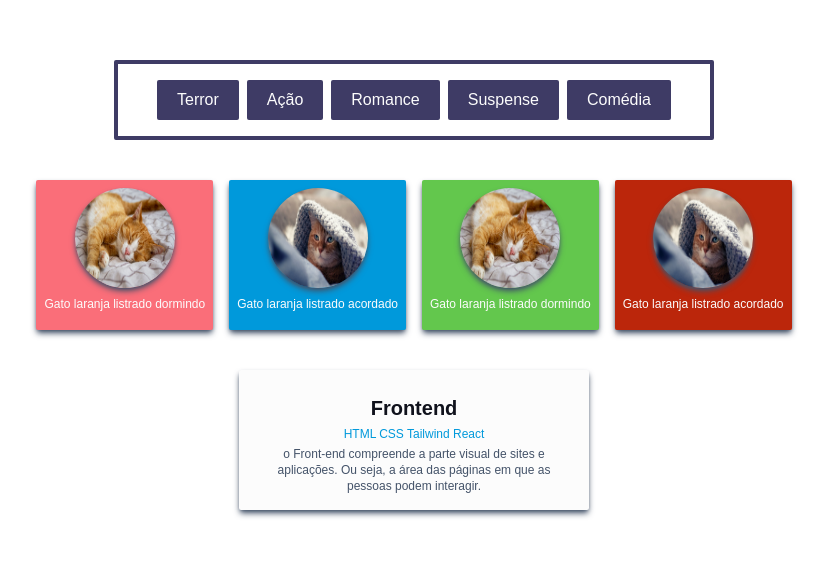
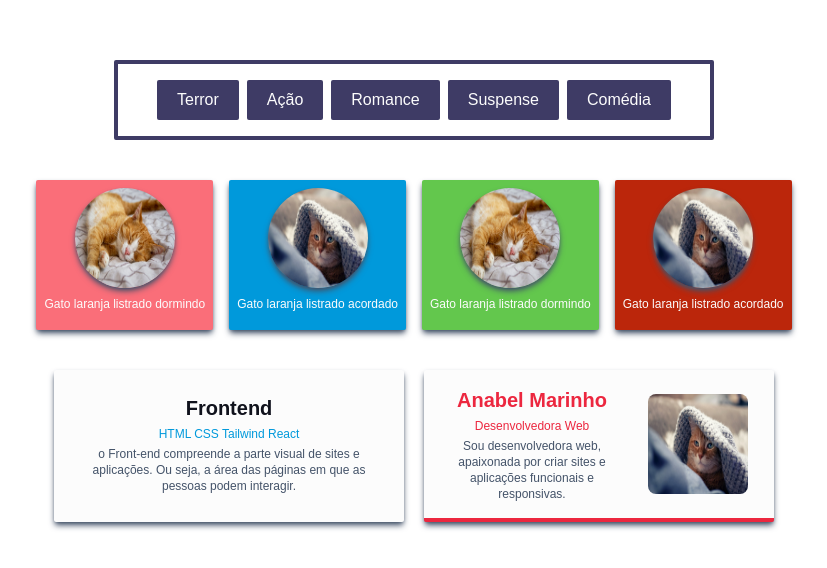
Before and after one commit to AnabelMarinho/Componentes-Nextjs, a Next.js app: page / in a window 1280 px wide. Shown: the top 568 px of the page, without its empty margins (226-1053 px from the left). Built offline with nearby package versions, Linux system fonts and the light colour scheme.

Commit message:
cardmine3

```diff
--- a/src/app/page.tsx
+++ b/src/app/page.tsx
@@ -1,5 +1,6 @@
 import Cardmine from "@/components/ui/cardmine";
 import Cardmine2 from "@/components/ui/cardmine2";
+import Cardmine3 from "@/components/ui/cardmine3";
 import ContainerButtons from "@/components/ui/containerbuttons";
 
 export default function Home() {
@@ -7,7 +8,10 @@ export default function Home() {
     <div className="flex flex-col justify-center items-center mt-10 p-5 space-y-10">
       <ContainerButtons />
       <Cardmine />
+      <div className="w-full flex flex-wrap justify-center gap-5">
       <Cardmine2 />
+      <Cardmine3 />
+      </div>
     </div>
   );
 }
--- /dev/null
+++ b/src/components/ui/cardmine3/index.tsx
@@ -0,0 +1,22 @@
+import React from "react";
+
+const Cardmine3 = () => {
+  return (
+    <div className="w-full max-w-[350px] h-auto bg-branco flex flex-col sm:flex-row items-center p-2 rounded-sm shadow-md
+    shadow-cinza border-b-4 border-vermelho cursor-pointer hover:bg-[#ec273f]/10
+    transform transition-transform duration-300 hover:scale-105">
+
+      <div className="text-center space-y-1 p-2 sm:max-w-[200px]">
+        <h1 className="text-xl text-vermelho font-semibold">Anabel Marinho</h1>
+        <p className="text-xs text-vermelho">Desenvolvedora Web</p>
+        <p className="text-xs text-cinza">Sou desenvolvedora web, apaixonada por criar sites e aplicações funcionais e responsivas.</p>
+      </div>
+
+      <div className="mt-4 sm:mt-0 sm:ml-4">
+        <img src="/img/gato1.jpg" className="w-[100px] h-[100px] rounded-lg" />
+      </div>
+    </div>
+  );
+};
+
+export default Cardmine3;
```
